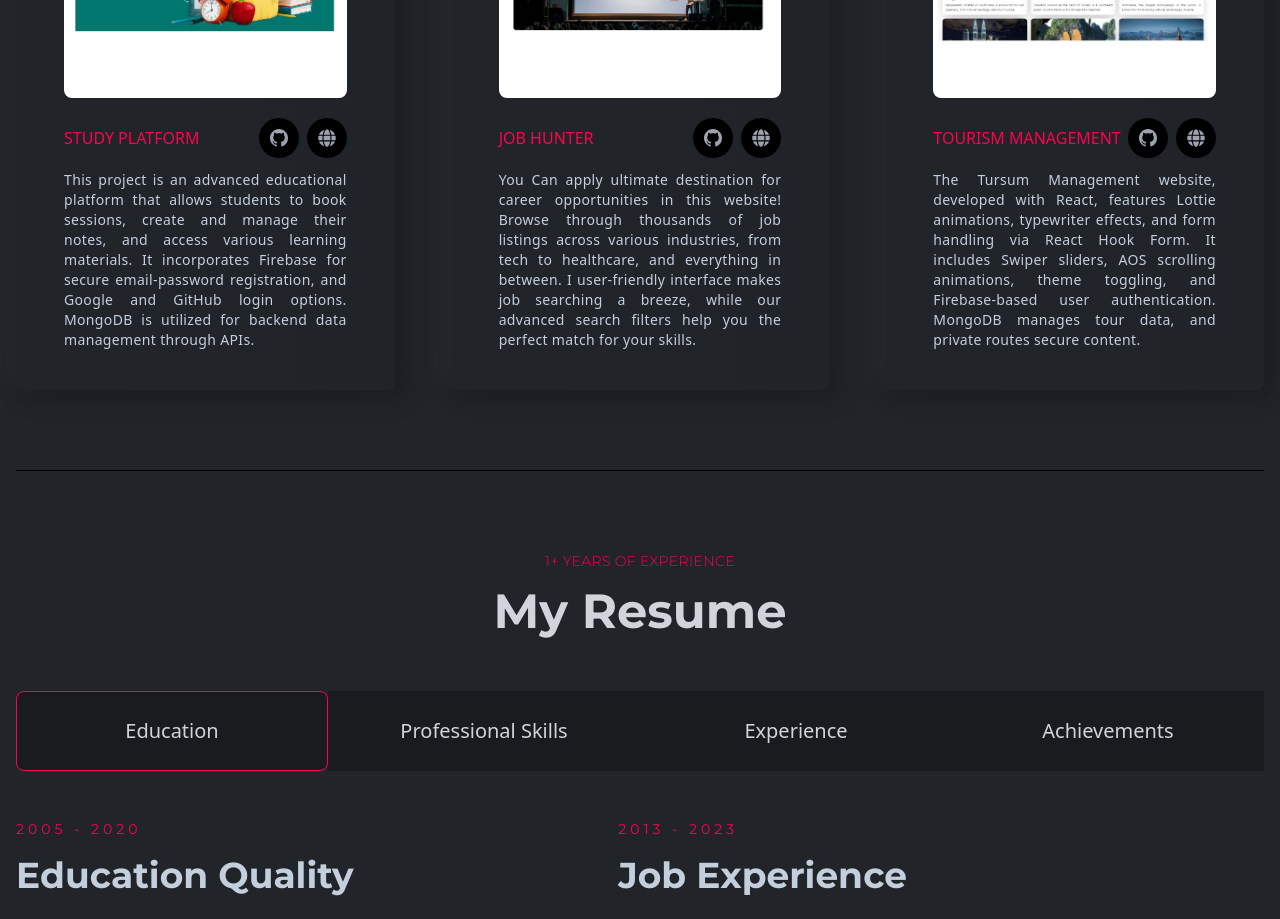
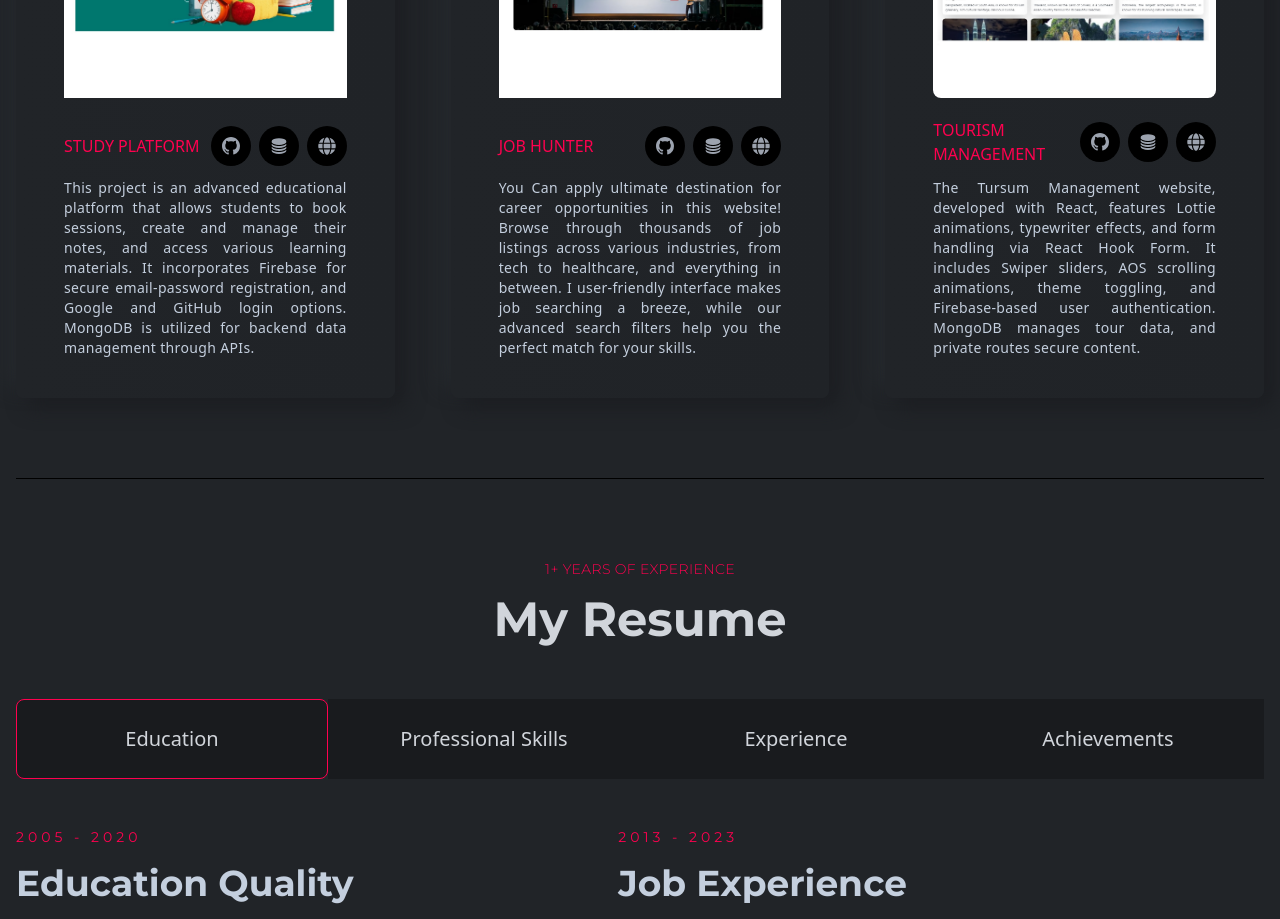
Before and after one commit to suzan-sheikh/protfolio, a React (Vite) app: page / in a window 1280 px wide. Shown: the part 2320-3239 px from the top of the page. Built offline with nearby package versions, Linux system fonts and the light colour scheme.

Commit message:
link update

```diff
--- a/src/components/projects/Projects.jsx
+++ b/src/components/projects/Projects.jsx
@@ -19,21 +19,24 @@ const Projects = () => {
           title="Study Platform"
           des=" This project is an advanced educational platform that allows students to book sessions, create and manage their notes, and access various learning materials. It incorporates Firebase for secure email-password registration, and Google and GitHub login options. MongoDB is utilized for backend data management through APIs."
           src={projectOne}
-          github="https://github.com/programming-hero-web-course1/b9a12-client-side-suzan-sheikh"
+          github="https://github.com/suzan-sheikh/Collaborative-Study-Platform-Client"
+          githubServer="https://github.com/suzan-sheikh/Collaborative-Study-Platform-Server"
           liveSite="https://brainbond-e920d.web.app"
         />
         <ProjectsCard
           title="Job Hunter"
           des="You Can apply ultimate destination for career opportunities in this website! Browse through thousands of job listings across various industries, from tech to healthcare, and everything in between. I user-friendly interface makes job searching a breeze, while our advanced search filters help you the perfect match for your skills."
           src={projectTwo}
-            github="https://github.com/Porgramming-Hero-web-course/b9a11-client-side-suzan-sheikh"
+            github="https://github.com/suzan-sheikh/Job-Hunter-Client"
+            githubServer="https://github.com/suzan-sheikh/Job-Hunter-Server"
             liveSite="https://upwork-8699b.web.app"
         />
         <ProjectsCard
           title="Tourism Management"
           des="The Tursum Management website, developed with React, features Lottie animations, typewriter effects, and form handling via React Hook Form. It includes Swiper sliders, AOS scrolling animations, theme toggling, and Firebase-based user authentication. MongoDB manages tour data, and private routes secure content."
           src={projectThree}
-            github="https://github.com/programming-hero-web-course-4/B9A10-client-side-suzan-sheikh"
+            github="https://github.com/suzan-sheikh/Tourism-Management"
+            githubServer="https://github.com/suzan-sheikh/Tourism-Management-Server"
             liveSite="https://awt-tourism.web.app"
         />
       </div>
--- a/src/components/projects/ProjectsCard.jsx
+++ b/src/components/projects/ProjectsCard.jsx
@@ -1,8 +1,9 @@
 import { BsGithub } from "react-icons/bs";
 import { FaGlobe } from "react-icons/fa";
+import { IoServer } from "react-icons/io5";
 import PropTypes from 'prop-types';
 
-const ProjectsCard = ({ title, des, src, github, liveSite }) => {
+const ProjectsCard = ({ title, des, src, github, liveSite, githubServer }) => {
   return (
     <div className="w-full p-4 xl:px-12 h-auto xl:py-10 rounded-lg shadow-shadowOne flex flex-col bg-gradient-to-r from-bodyColor to-[#202327] group hover:bg-gradient-to-b hover:from-gray-900 hover:gray-900 transition-colors duration-1000">
       <div className="w-full h-[80%] overflow-hidden rounded-lg">
@@ -22,6 +23,11 @@ const ProjectsCard = ({ title, des, src, github, liveSite }) => {
               <span className="text-lg w-10 h-10 rounded-full bg-black inline-flex justify-center items-center text-gray-400 hover:text-designColor duration-300 cursor-pointer">
                 <a href={github} target="_blank" rel="noopener noreferrer">
                   <BsGithub />
+                </a>
+              </span>
+              <span className="text-lg w-10 h-10 rounded-full bg-black inline-flex justify-center items-center text-gray-400 hover:text-designColor duration-300 cursor-pointer">
+              <a href={githubServer} target="_blank" rel="noopener noreferrer">
+                  <IoServer className="hover:" />
                 </a>
               </span>
               <span className="text-lg w-10 h-10 rounded-full bg-black inline-flex justify-center items-center text-gray-400 hover:text-designColor duration-300 cursor-pointer">
@@ -46,5 +52,6 @@ ProjectsCard.propTypes = {
   src: PropTypes.string,
   github: PropTypes.string,
   liveSite: PropTypes.string,
+  githubServer: PropTypes.string,
   }
 export default ProjectsCard
```
Also changed, not shown: 1 other file (tests, documents, lock files or other folders).
